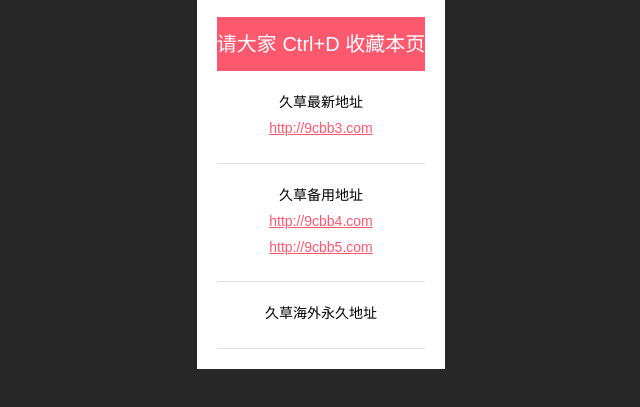
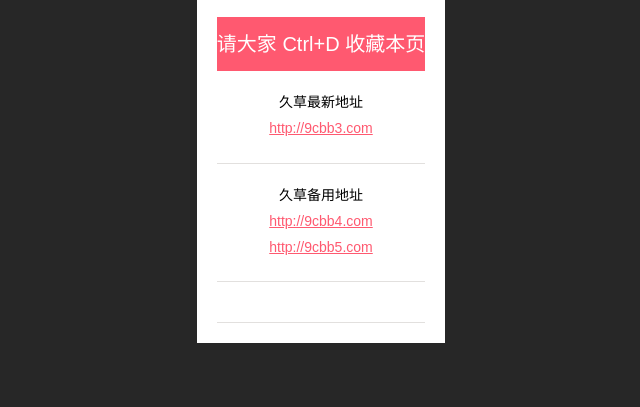
Before and after one commit to 9c999/9c999, a plain HTML site: page index.html in a window 1280 px wide. Shown: the part 137-544 px from the top of the page, without its empty margins (319-959 px from the left). Drawn offline with Linux system fonts and the light colour scheme.

Commit message:
Update index.html

```diff
--- a/index.html
+++ b/index.html
@@ -74,13 +74,13 @@
                             <a href="http://9c922.com" target="_blank">http://9cbb5.com</a>
                         </li>
                         <li>
-                             久草海外永久地址
+                           <!--  久草海外永久地址
                             <a id='go' href="http://www.jiucao.在线" target="_blank"></a>
                             <script>
                                 setTimeout(function(){
                                     document.getElementById('go').click();
                                 },1000)
-                            </script>
+                            </script>-->
                         </li>
 
                     </ul>
```
